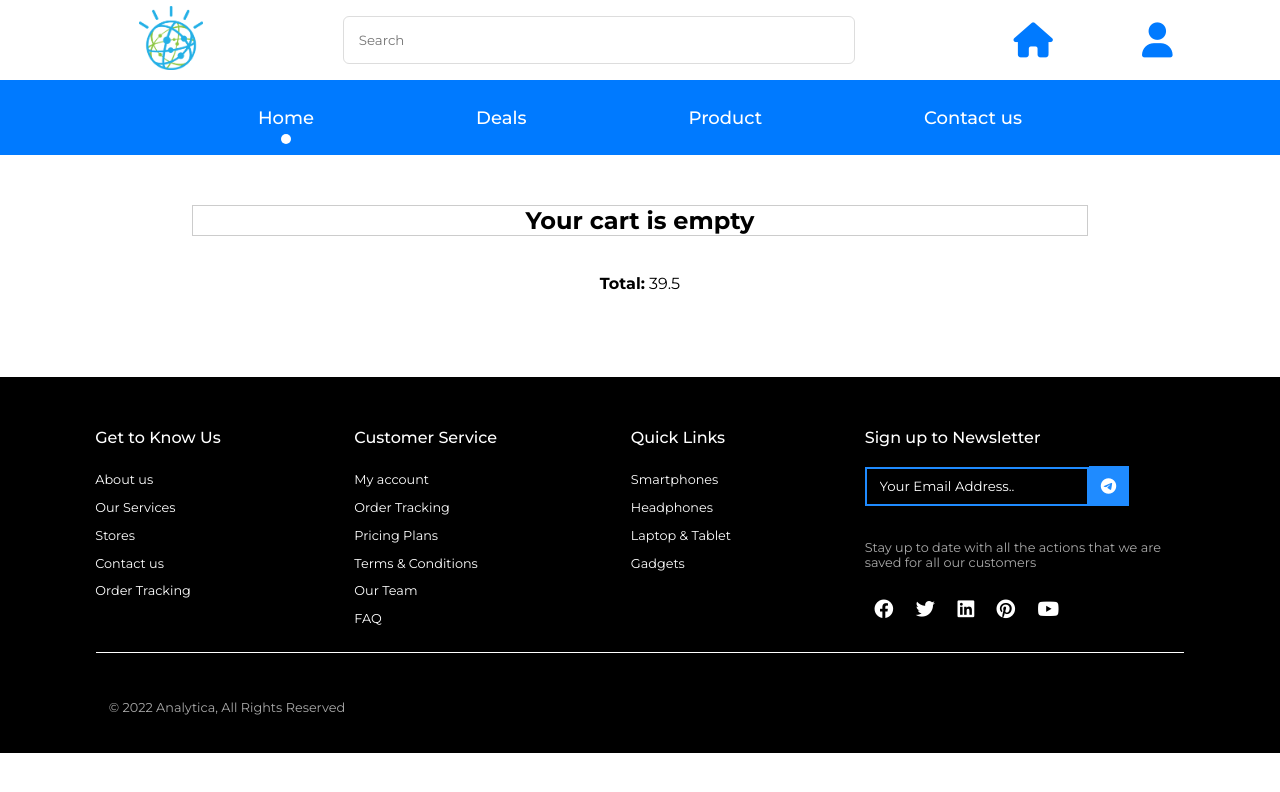
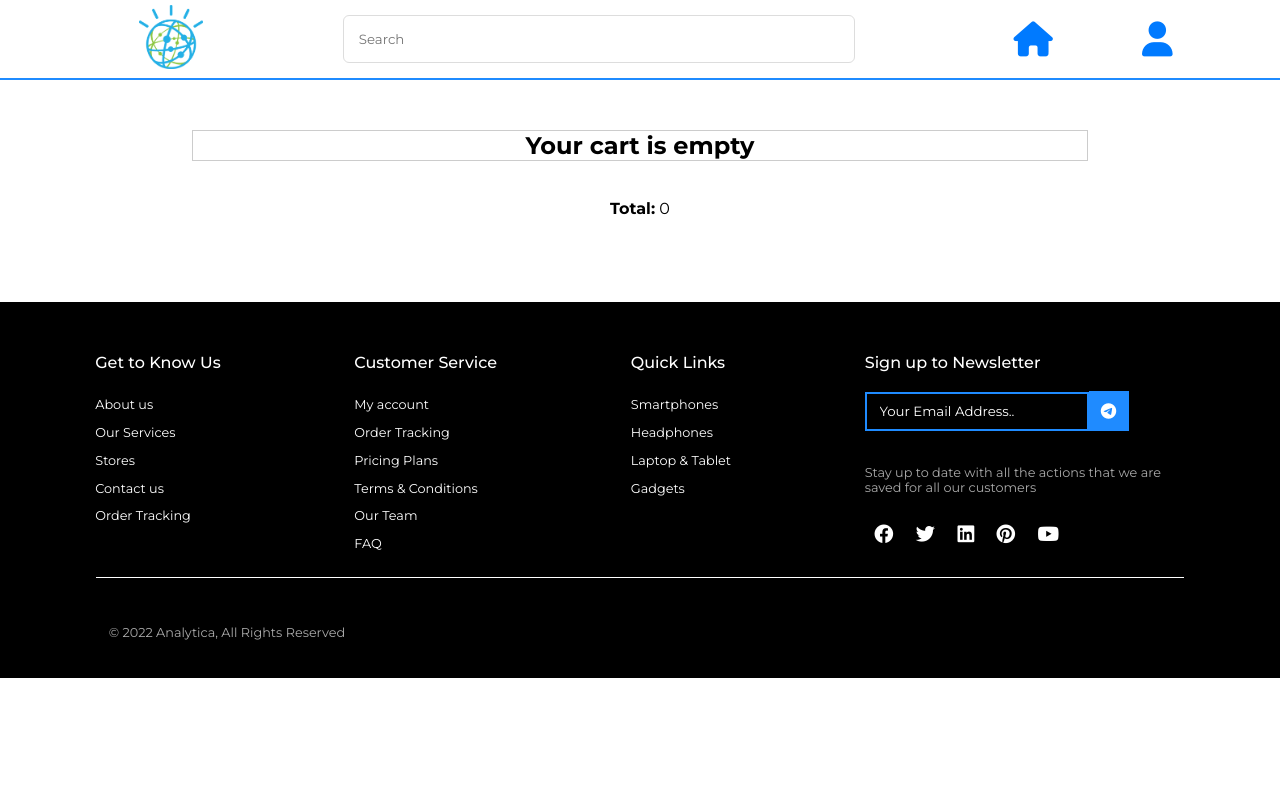
Before and after one commit to GSG-G11/Analytica-Team-One, a website with bundled scripts: page cart/cart.html in a window 1280 px wide. Built offline with nearby package versions, Linux system fonts and the light colour scheme.

Commit message:
edit card page

```diff
--- a/cart/cart.html
+++ b/cart/cart.html
@@ -27,7 +27,7 @@
   </head>
   <body>
     <!-- Start Navbar section -->
-    <nav>
+    <nav style="border-bottom: 2px solid #1f8bff">
       <a href="../index.html" class="logo"><img src="../img/logo.png" alt="logo-img" /></a>
       <form action="">
         <input type="search" id="search" name="search" placeholder="Search" />
@@ -44,7 +44,7 @@
     </nav>
     <!-- End navbar Section -->
     <!-- start header Section -->
-    <header>
+    <!-- <header>
       <div class="container">
         <ul class="menu">
           <li><a href="#" class="link active">Home</a></li>
@@ -53,7 +53,7 @@
           <li><a href="#" class="link">Contact us</a></li>
         </ul>
       </div>
-    </header>
+    </header> -->
 
     <!-- end header section -->
 
@@ -107,7 +107,7 @@
         <div class="container">
           <div class="cart-total" style="margin-top: 2.4rem">
             <strong class="cart-total-title"> Total:</strong>
-            <span class="cart-total-price">39.5</span>
+            <span class="cart-total-price">0</span>
           </div>
         </div>
       </div>
--- a/package.json
+++ b/package.json
@@ -4,7 +4,7 @@
   "description": "Ecommerce Project made by: Abedalrahman Shamia, Amran Elmasri, Braa Ferwana, Najlaa Abuouda",
   "main": "./assets/js/logic.js",
   "scripts": {
-    "test": "jest --watch"
+    "test": "jest "
   },
   "repository": {
     "type": "git",
```
